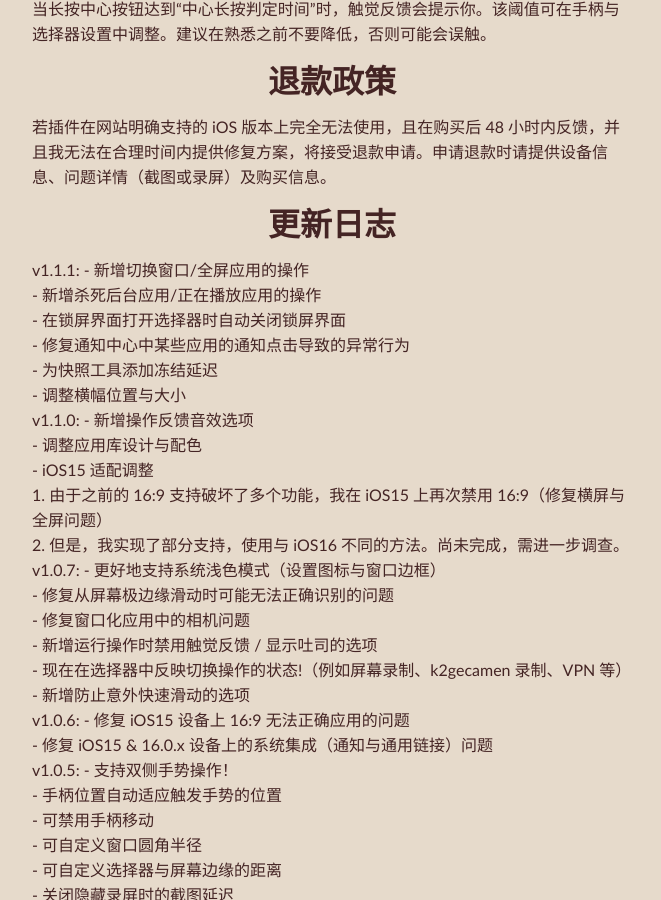
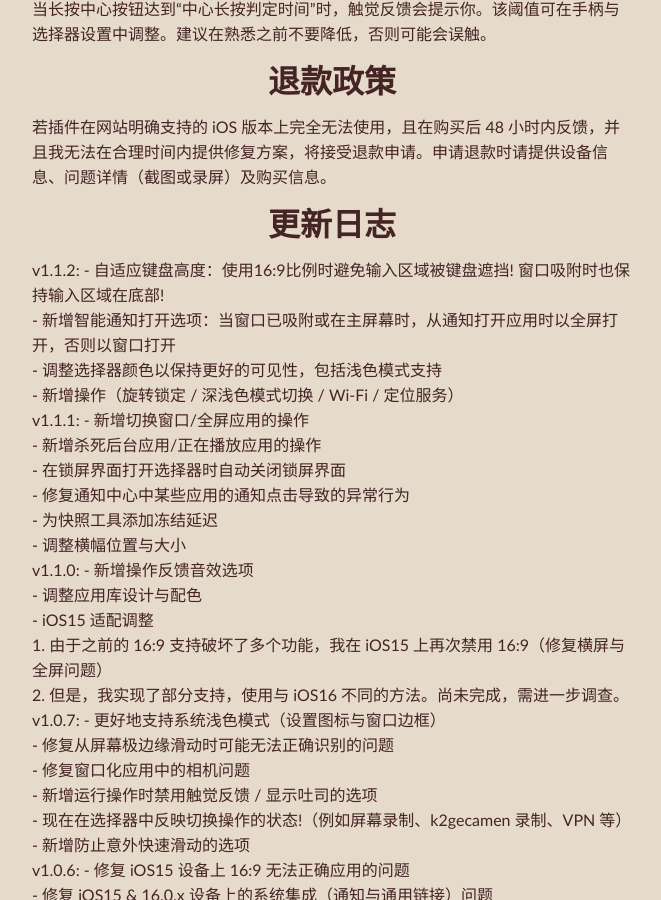
Before and after one commit to m4fn3/repo, a Jekyll site: the page web/Myrtle_zh_hans.html, which Jekyll copies as it is, in a window 1280 px wide and 900 px high, scrolled down 3069 px. Shown: the whole window, without its empty margins (308-969 px from the left). Built offline with Jekyll 4.4.1, drawn with Linux system fonts in a browser that asks for light colours; nearby versions of some CDN libraries.

```diff
--- a/web/Myrtle.html
+++ b/web/Myrtle.html
@@ -158,6 +158,10 @@
             </p>
             <h1>Changelogs</h1>
             <p>
+                v1.1.2: - Adaptive keyboard height: avoid the input area being overlapped by keyboard when using 16:9 aspect ratio! Also keep the input area at bottom when window is snapped! <br>
+                - Added an option called smart notification opening: if the window is snapped or you are in a home screen, open the app from notification in fullscreen, otherwise in window <br>
+                - Adjusted selector colors to keep better visibility, including light mode support <br>
+                - Added new actions (Rotation Lock / Dark/Light mode / Wi-Fi / Location Services) <br>
                 v1.1.1: - Added new action to switch window/fullscreen apps! <br>
                 - Added new action to kill background apps / now playing app <br>
                 - Automatically close LockScreen when opening selector in LockScreen now <br>
--- a/web/Myrtle_zh_hans.html
+++ b/web/Myrtle_zh_hans.html
@@ -161,6 +161,10 @@
 			</p>
 			<h1>更新日志</h1>
 			<p>
+				v1.1.2: - 自适应键盘高度：使用16:9比例时避免输入区域被键盘遮挡! 窗口吸附时也保持输入区域在底部!<br>
+				- 新增智能通知打开选项：当窗口已吸附或在主屏幕时，从通知打开应用时以全屏打开，否则以窗口打开<br>
+				- 调整选择器颜色以保持更好的可见性，包括浅色模式支持<br>
+				- 新增操作（旋转锁定 / 深浅色模式切换 / Wi-Fi / 定位服务）<br>
 				v1.1.1: - 新增切换窗口/全屏应用的操作<br>
 				- 新增杀死后台应用/正在播放应用的操作<br>
 				- 在锁屏界面打开选择器时自动关闭锁屏界面<br>
```
Also changed, not shown: 3 other files.
